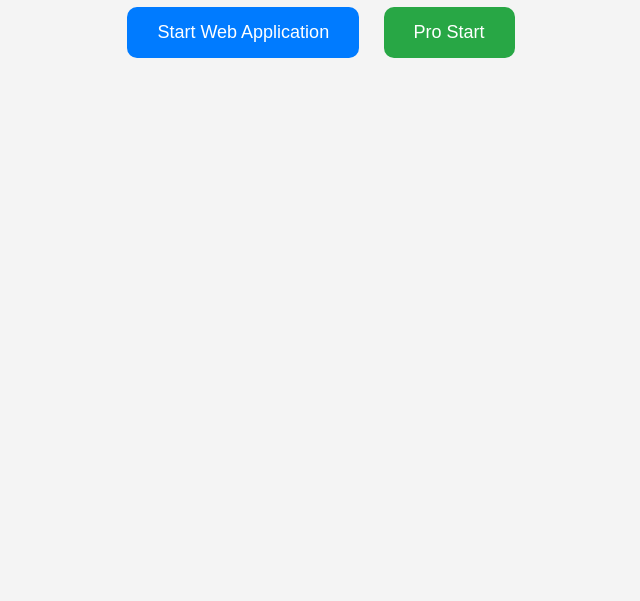
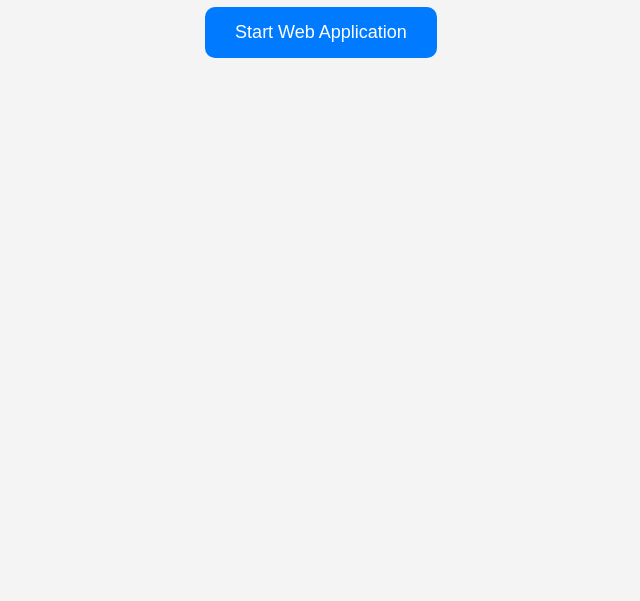
Before and after one commit to MRASIYA/counttest, a plain HTML site: page index.html in a window 1280 px wide. Shown: the part 199-800 px from the top of the page, without its empty margins (319-959 px from the left). Drawn offline with Linux system fonts and the light colour scheme.

Commit message:
Remove Pro Start button and clean up unused CSS

```diff
--- a/index.html
+++ b/index.html
@@ -24,10 +24,6 @@
     button:hover {
       background-color: #0056b3;
     }
-
-    button[style*="#28a745"]:hover {
-      background-color: #1e7e34 !important;
-    }
   </style>
 </head>
 <body>
@@ -38,7 +34,6 @@
 
   <h1>Daily Counting</h1>
   <button onclick="openWebApp()">Start Web Application</button>
-  <button onclick="openProStart()" style="background-color: #28a745; margin-left: 20px;">Pro Start</button>
 
   <script>
     function openWebApp() {
@@ -46,12 +41,6 @@
       // Navigate to the desired URL in the same tab
       window.location.href = url;
     }
-
-    function openProStart() {
-      const url = "https://script.google.com/macros/s/AKfycbzr0J2Le-weonsVdFQw2lmf9TKdPPshhhyxPGUMf1k/dev";
-      // Navigate to the desired URL in the same tab
-      window.location.href = url;
-    }
   </script>
 
 </body>
```
